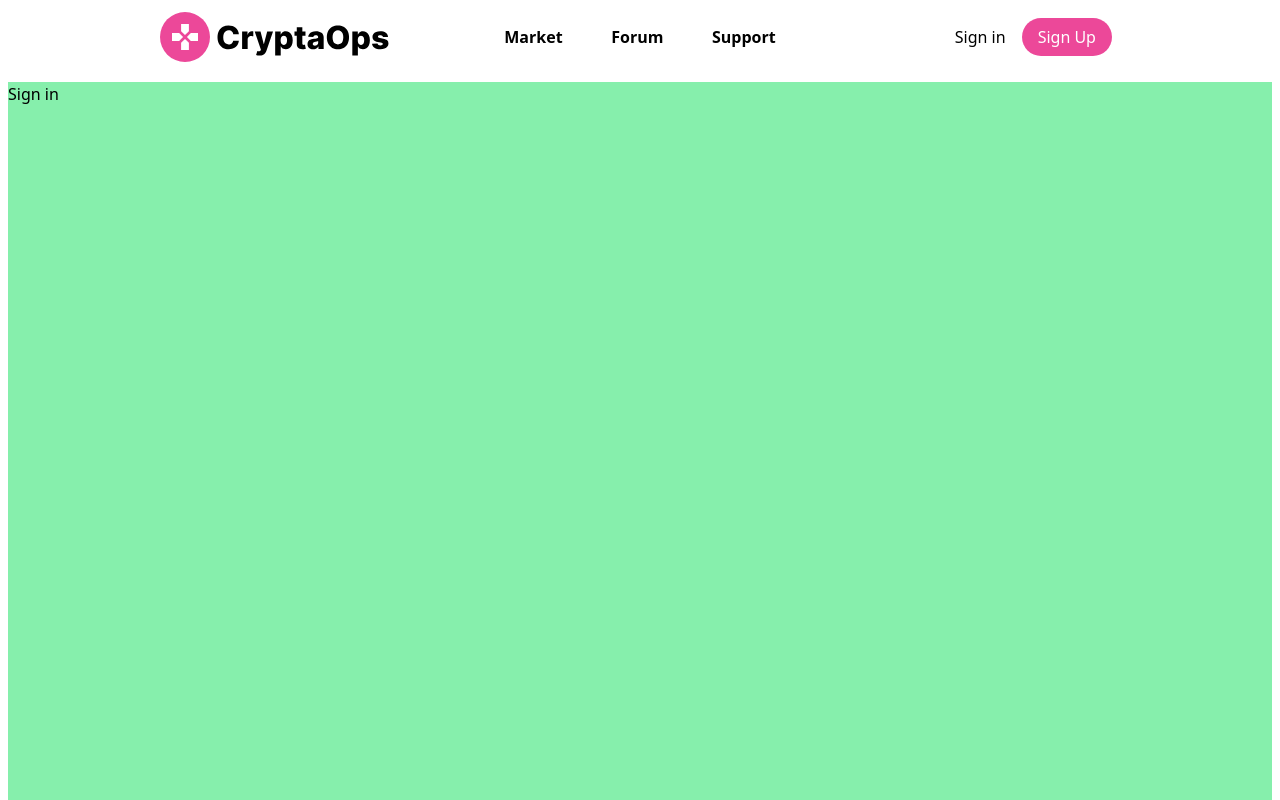
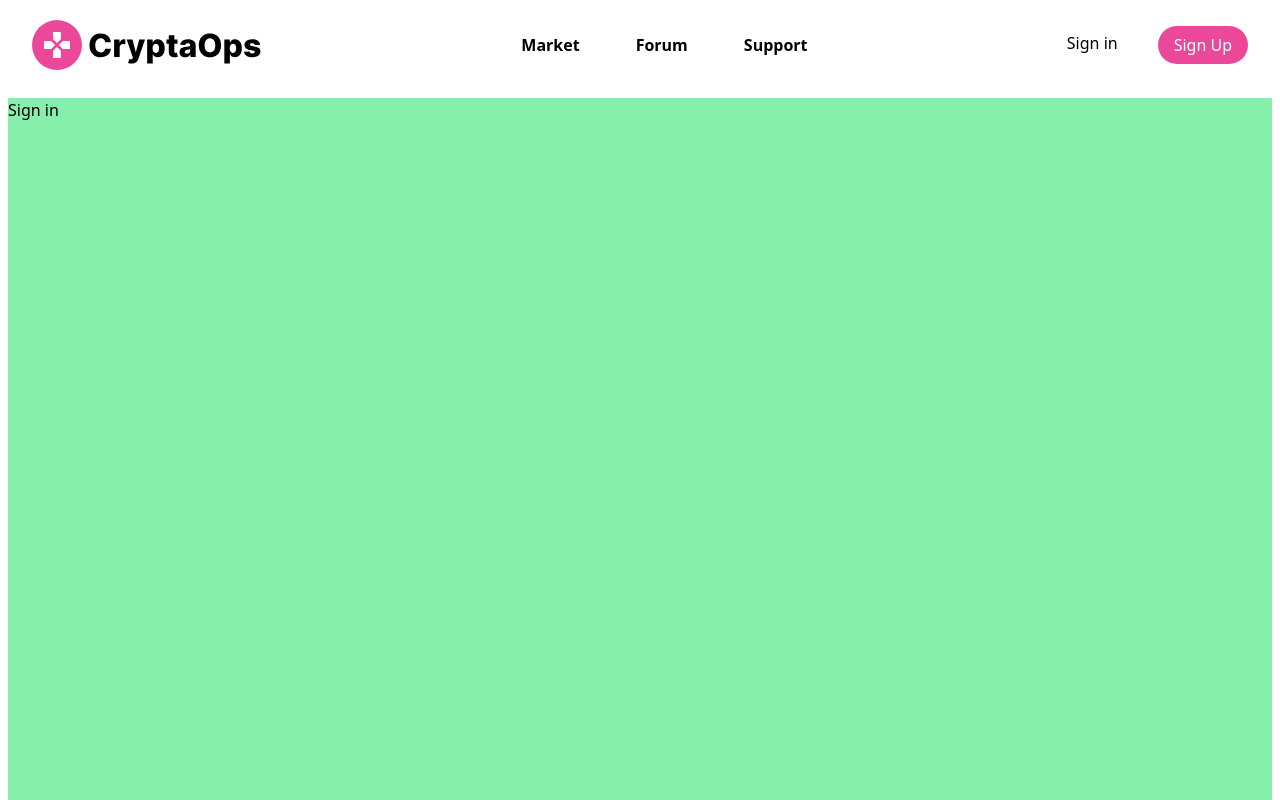
Before and after one commit to fabiobonati/crypta-ops, a Next.js app: page / in a window 1280 px wide. Shown: the top 800 px of the page. Built offline with nearby package versions, Linux system fonts and the light colour scheme.

Commit message:
Navbar responsive 📱
Co-authored-by: Fabio Bonati <fabiobonati@users.noreply.github.com>

```diff
--- a/src/components/Navbar/LoggedOutNavbar.js
+++ b/src/components/Navbar/LoggedOutNavbar.js
@@ -1,9 +1,127 @@
+import React, { useState } from 'react';
 import Link from 'next/link';
 import Image from 'next/image';
 
 const LoggedOutNavbar = () => {
+  const [navbar, setNavbar] = useState(false);
+
   return (
-    <nav className='w-screen top-0 mx-auto font-semibold bg-white bg-opacity-50 sticky z-50 backdrop-blur-md flex flex-row justify-center'>
+    <nav className='w-full shadow md:shadow-none bg-white md:top-0 md:sticky md:z-50 md:bg-opacity-50 md:backdrop-blur-md'>
+      <div className='justify-between px-4 mx-auto lg:max-w-7xl md:items-center md:flex md:px-8'>
+        <div>
+          <div className='flex items-center justify-between py-3 md:py-5'>
+            <Link href='/'>
+              <Image src='/logo.svg' width={230} height={50} alt='logo' />
+            </Link>
+            <div className='md:hidden'>
+              <button
+                className='p-2 text-gray-700 rounded-md outline-none focus:border-gray-400 focus:border'
+                onClick={() => setNavbar(!navbar)}
+              >
+                {navbar ? (
+                  <svg
+                    xmlns='http://www.w3.org/2000/svg'
+                    className='w-6 h-6'
+                    viewBox='0 0 20 20'
+                    fill='currentColor'
+                  >
+                    <path
+                      fillRule='evenodd'
+                      d='M4.293 4.293a1 1 0 011.414 0L10 8.586l4.293-4.293a1 1 0 111.414 1.414L11.414 10l4.293 4.293a1 1 0 01-1.414 1.414L10 11.414l-4.293 4.293a1 1 0 01-1.414-1.414L8.586 10 4.293 5.707a1 1 0 010-1.414z'
+                      clipRule='evenodd'
+                    />
+                  </svg>
+                ) : (
+                  <svg
+                    xmlns='http://www.w3.org/2000/svg'
+                    className='w-6 h-6'
+                    fill='none'
+                    viewBox='0 0 24 24'
+                    stroke='currentColor'
+                    strokeWidth={2}
+                  >
+                    <path
+                      strokeLinecap='round'
+                      strokeLinejoin='round'
+                      d='M4 6h16M4 12h16M4 18h16'
+                    />
+                  </svg>
+                )}
+              </button>
+            </div>
+          </div>
+        </div>
+        <div>
+          <div
+            className={`justify-self-center pb-3 mt-6 md:flex md:pb-0 md:mt-0 w-full ${
+              navbar ? 'flex' : 'hidden'
+            }`}
+          >
+            <ul className='items-center justify-center w-full font-bold  space-y-8 md:flex md:space-x-6 md:space-y-0'>
+              <li>
+                <Link
+                  href='/market'
+                  className='py-2 px-4 hover:bg-slate-300 hover:rounded-full hover:bg-opacity-25'
+                >
+                  Market
+                </Link>
+              </li>
+              <li>
+                <Link
+                  href='javascript:void(0)'
+                  className='py-2 px-4 hover:bg-slate-300 hover:rounded-full hover:bg-opacity-25'
+                >
+                  Forum
+                </Link>
+              </li>
+              <li>
+                <Link
+                  href='javascript:void(0)'
+                  className='py-2 px-4 hover:bg-slate-300 hover:rounded-full hover:bg-opacity-25'
+                >
+                  Support
+                </Link>
+              </li>
+            </ul>
+          </div>
+        </div>
+        <div>
+          <div
+            className={`flex gap-4 justify-self-center pb-4 mt-4 md:block md:pb-0 md:mt-0 ${
+              navbar ? 'block' : 'hidden'
+            }`}
+          >
+            <ul className='mx-auto items-center justify-center flex flex-row gap-4 md:space-x-6 md:space-y-0'>
+              <li className=''>
+                <Link
+                  href='/'
+                  className='group  text-black transition-all duration-200 ease-in-out text-center bg-gray-100 hover:bg-gray-200 md:bg-transparent md:hover:bg-transparent rounded-full py-2 px-4'
+                >
+                  <span className='hidden md:block pb-1 bg-left-bottom bg-gradient-to-r from-pink-500 to-pink-500 bg-[length:0%_2px] bg-no-repeat group-hover:bg-[length:100%_2px] transition-all duration-200 ease-out'>
+                    Sign in
+                  </span>
+                  <span className='md:hidden'>Sign in</span>
+                </Link>
+              </li>
+              <li>
+                <Link
+                  href='/auth/signup'
+                  className='text-white bg-pink-500 rounded-full py-2 px-4 hover:bg-pink-600'
+                >
+                  Sign Up
+                </Link>
+              </li>
+            </ul>
+          </div>
+        </div>
+      </div>
+    </nav>
+  );
+};
+
+export default LoggedOutNavbar;
+{
+  /* <nav className='w-screen top-0 mx-auto font-semibold bg-white bg-opacity-50 sticky z-50 backdrop-blur-md flex flex-row justify-center'>
       <div className='w-[75vw] my-3'>
         <div className='flex flex-row justify-center items-center'>
           <div className='w-1/3'>
@@ -72,8 +190,5 @@
           </div>
         </div>
       </div>
-    </nav>
-  );
-};
-
-export default LoggedOutNavbar;
+    </nav> */
+}
```
